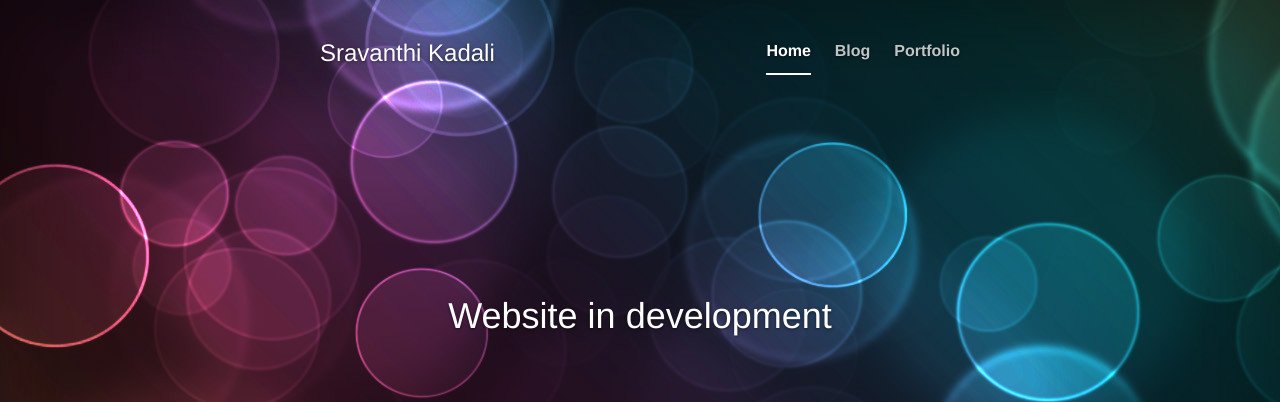
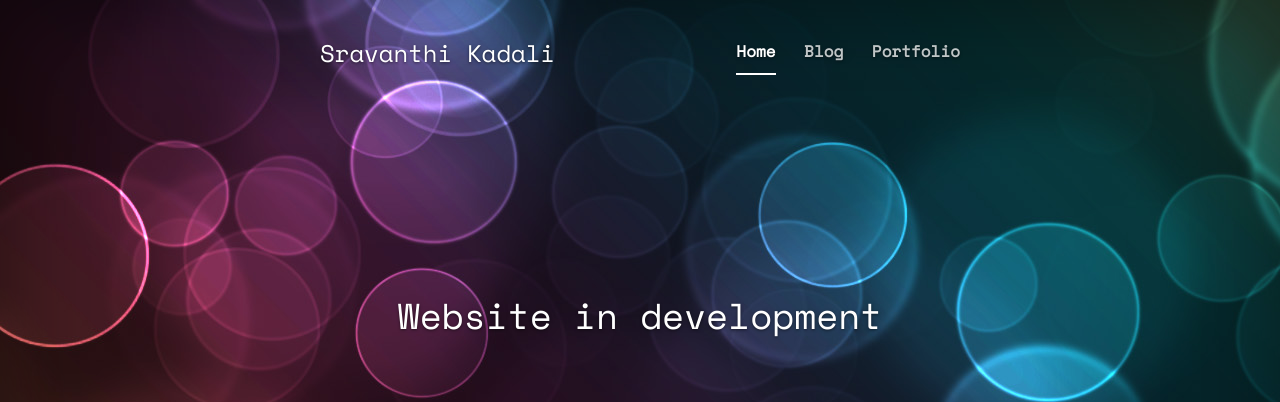
Before and after one commit to kadali/kadali.github.io, a plain HTML site: page index.html in a window 1280 px wide. Shown: the top 402 px of the page. Drawn offline with nearby package versions, Linux system fonts and the light colour scheme.

Commit message:
add fonts

```diff
--- a/cover.css
+++ b/cover.css
@@ -27,12 +27,14 @@ html,
 body {
   height: 100%;
   background-color: #333;
+  font-family: 'Space Mono', monospace;
 }
 body {
   color: #fff;
   text-align: center;
   text-shadow: 0 1px 3px rgba(0,0,0,.5);
   background: url('background2.jpg');
+  font-family: 'Space Mono', monospace;
 }
 
 /* Extra markup and styles for table-esque vertical and horizontal centering */
@@ -65,10 +67,12 @@ body {
 .masthead-brand {
   margin-top: 10px;
   margin-bottom: 10px;
+  font-family: 'Space Mono', monospace;
 }
 
 .masthead-nav > li {
   display: inline-block;
+  font-family: 'Space Mono', monospace;
 }
 .masthead-nav > li + li {
   margin-left: 20px;
```
